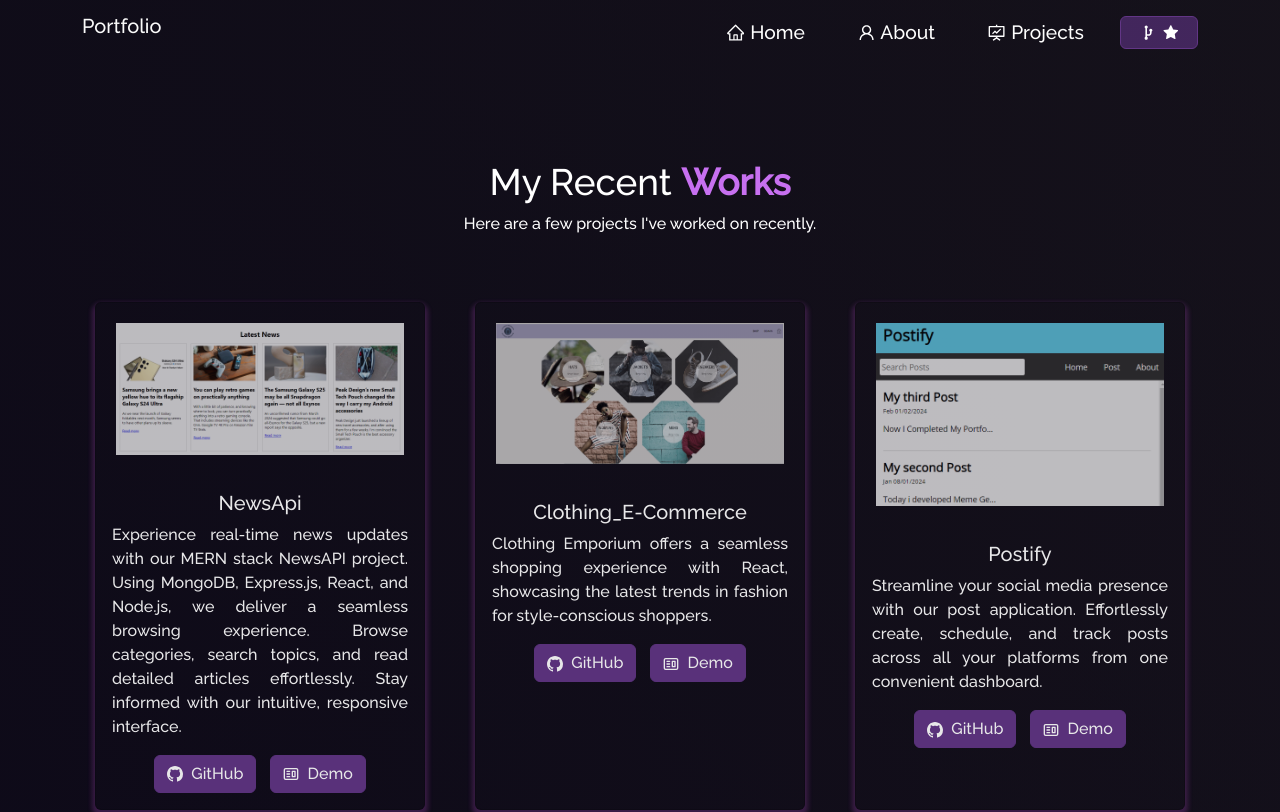
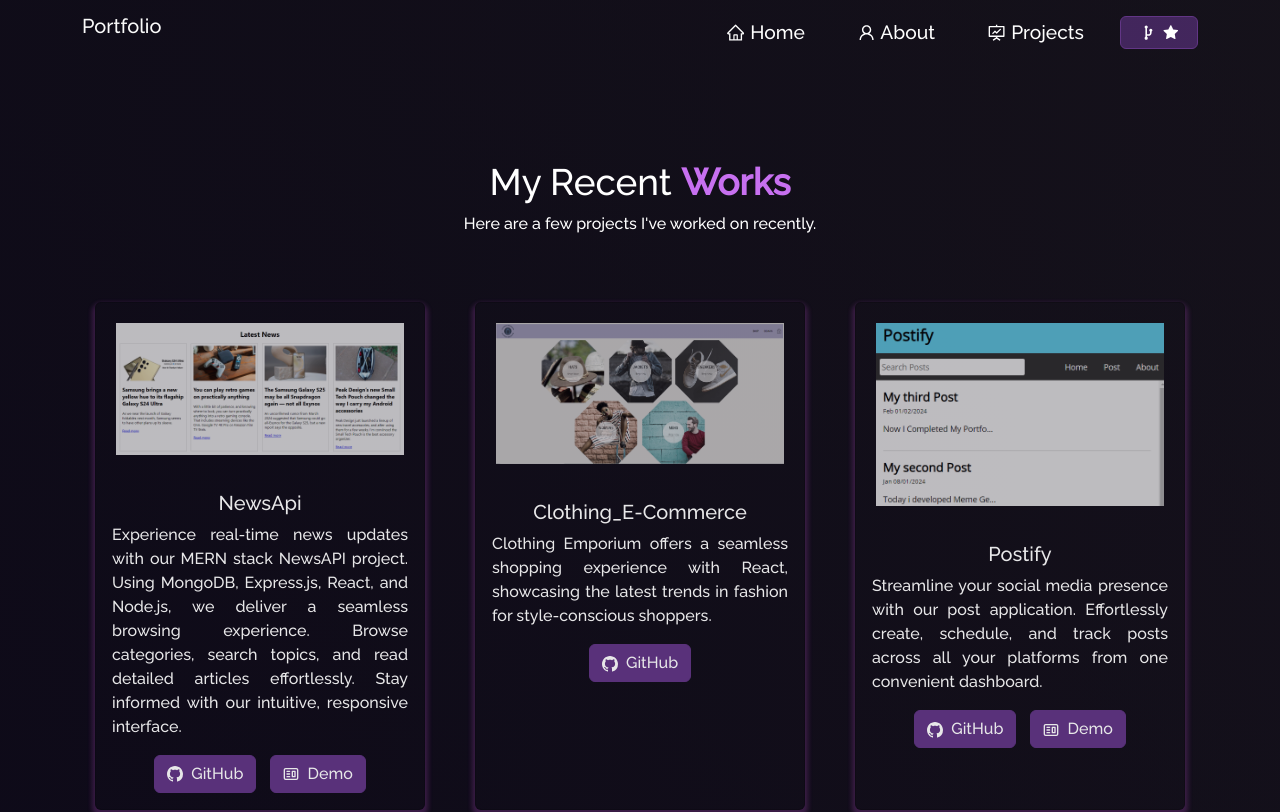
Before and after one commit to Sanjaiprasath68/Web_Portfolio, a React (Create React App) app in the folder website/: page /project in a window 1280 px wide. Shown: the top 812 px of the page. Built offline with nearby package versions, Linux system fonts and the light colour scheme.

Commit message:
Update Projects.js

```diff
--- a/website/src/components/Projects/Projects.js
+++ b/website/src/components/Projects/Projects.js
@@ -39,7 +39,7 @@ function Projects() {
               title="Clothing_E-Commerce"
               description="Clothing Emporium offers a seamless shopping experience with React, showcasing the latest trends in fashion for style-conscious shoppers."
               ghLink="https://github.com/Sanjaiprasath68/Clothing_E-Commerce"
-              demoLink="https://clothing-emporium.netlify.app/"
+
             />
           </Col>
 
```
